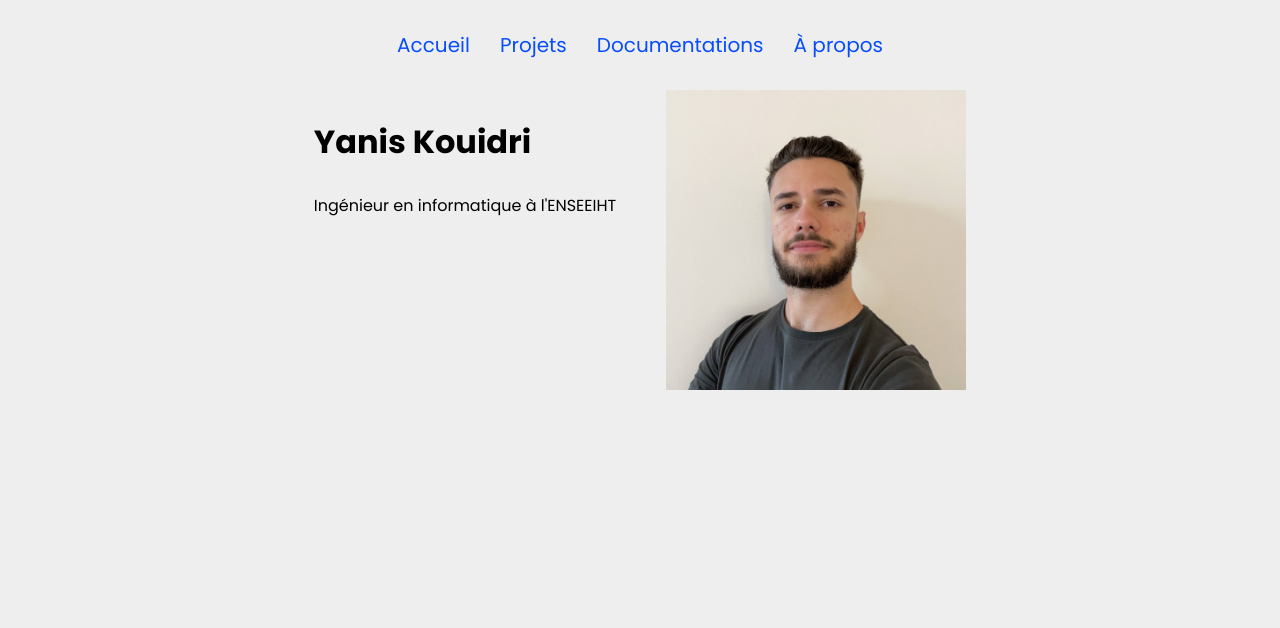
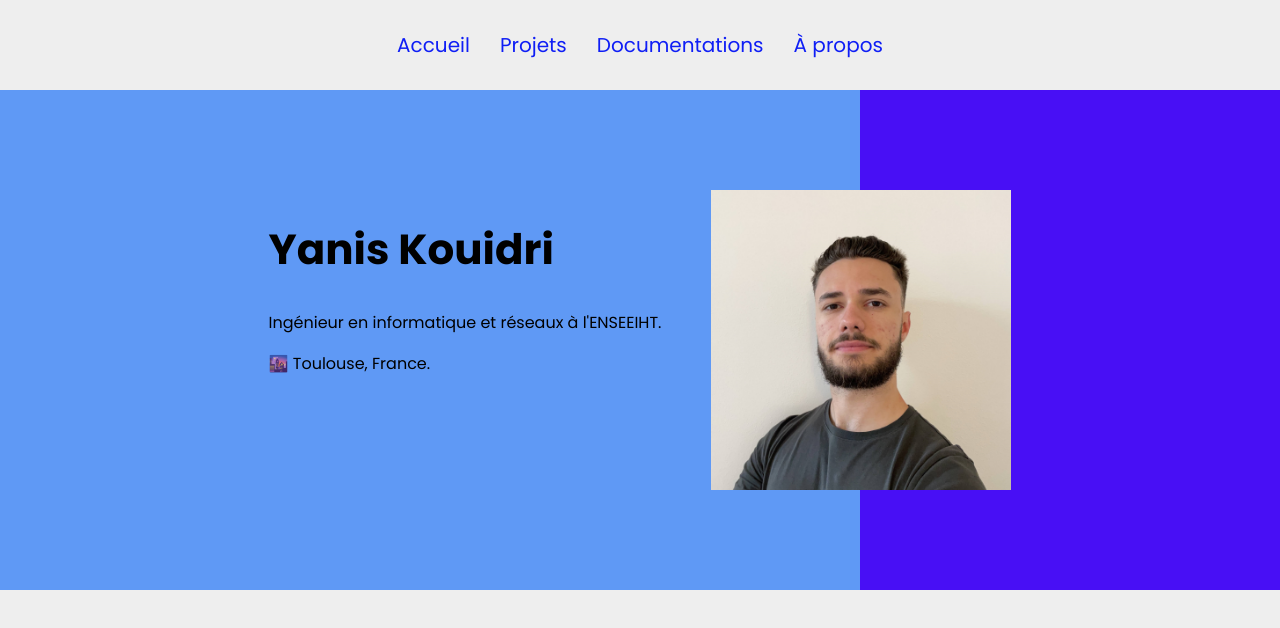
Before and after one commit to Yanis-Kouidri/personal-website-frontend, a React (Create React App) app: page / in a window 1280 px wide. Shown: the top 628 px of the page. Built offline with nearby package versions, Linux system fonts and the light colour scheme.

Commit message:
add style

```diff
--- a/src/pages/home/index.jsx
+++ b/src/pages/home/index.jsx
@@ -1,9 +1,16 @@
 import yanis from "../../assets/pictures/photo_accueil_yanis.jpg"
 import styled from "styled-components"
+import colors from "../../utils/style/colors"
 
 const FirstSection = styled.section`
   display: flex;
   justify-content: center;
+  background: linear-gradient(
+    to right,
+    ${colors.sixth} calc(50% + 220px),
+    ${colors.fourth} calc(0%)
+  );
+  padding: 100px;
 `
 
 const PresentationPicutre = styled.img`
@@ -13,18 +20,22 @@ const PresentationPicutre = styled.img`
 
 const StyledTitle = styled.h1`
   line-height: 50px;
-  font-size: 32px;
+  font-size: 42px;
 `
 
+const StyledTextPart = styled.div``
+
 function Home() {
-  const shortDescription = "Ingénieur en informatique à l'ENSEEIHT"
+  const shortDescription = "Ingénieur en informatique et réseaux à l'ENSEEIHT."
+  const location = "🌆 Toulouse, France."
 
   return (
     <FirstSection>
-      <div>
+      <StyledTextPart>
         <StyledTitle>Yanis Kouidri</StyledTitle>
         <p>{shortDescription}</p>
-      </div>
+        <p>{location}</p>
+      </StyledTextPart>
       <PresentationPicutre src={yanis} alt="Yanis Kouidri" />
     </FirstSection>
   )
--- a/src/utils/style/colors.js
+++ b/src/utils/style/colors.js
@@ -1,6 +1,10 @@
 const colors = {
-  primary: "#084DFC",
-  secondary: "#089AFC",
+  primary: "#0F1EF5",
+  secondary: "#0F67F5",
+  third: "#0FF5F1",
+  fourth: "#480FF5",
+  fith: "#36BCF5",
+  sixth: "#5F99F5",
   backgroundColor: "#eeeeee",
 }
 
```
